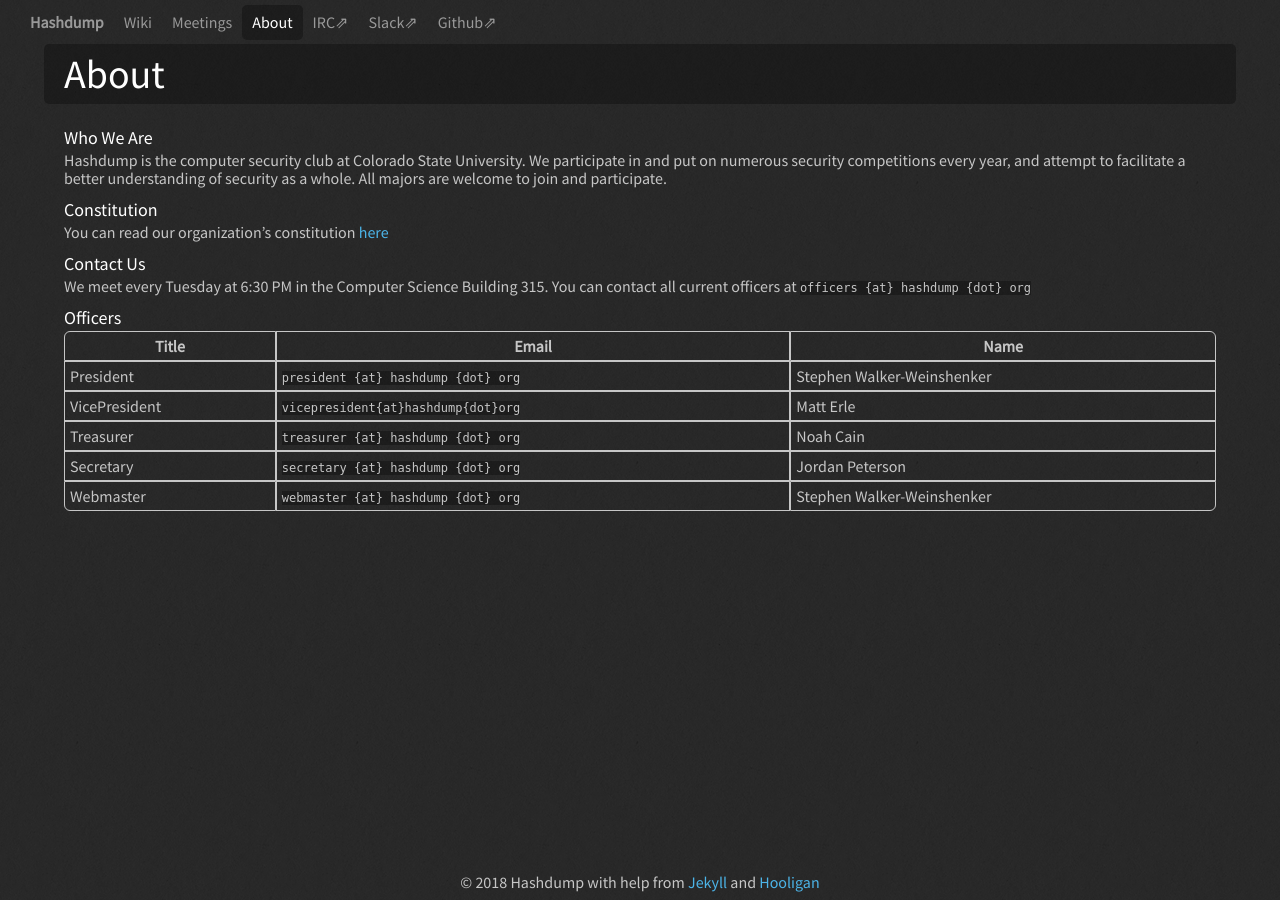
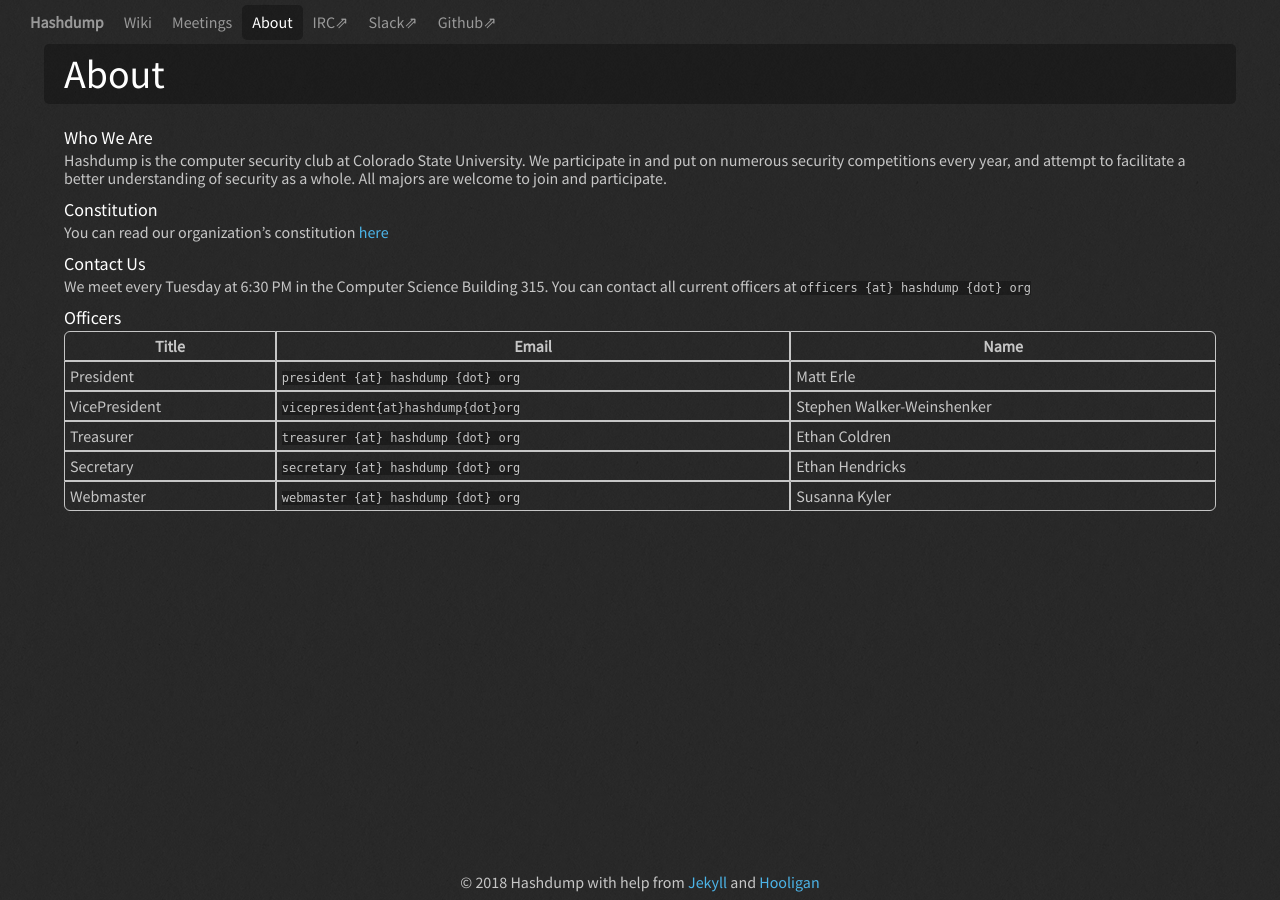
Before and after one commit to Hashdump/old-hashdump-site, a Jekyll site: the page built from _index/about.md, in a window 1280 px wide. Built offline with Jekyll 4.4.1, drawn with Linux system fonts in a browser that asks for light colours.

Commit message:
Update officers for spring 2018
yes there was an election mid year. Bite me

```diff
--- a/_data/officers.yml
+++ b/_data/officers.yml
@@ -1,4 +1,4 @@
-currentYear: 2017
+currentYear: 2018
 emails:
   President: president {at} hashdump {dot} org
   VicePresident: vicepresident{at}hashdump{dot}org
@@ -7,6 +7,12 @@ emails:
   Webmaster: webmaster {at} hashdump {dot} org
   Officers: officers {at} hashdump {dot} org
 years:
+  2018:
+    President: Matt Erle
+    VicePresident: Stephen Walker-Weinshenker
+    Treasurer: Ethan Coldren
+    Secretary: Ethan Hendricks
+    Webmaster: Susanna Kyler
   2017:
     President: Stephen Walker-Weinshenker
     VicePresident: Matt Erle
```
